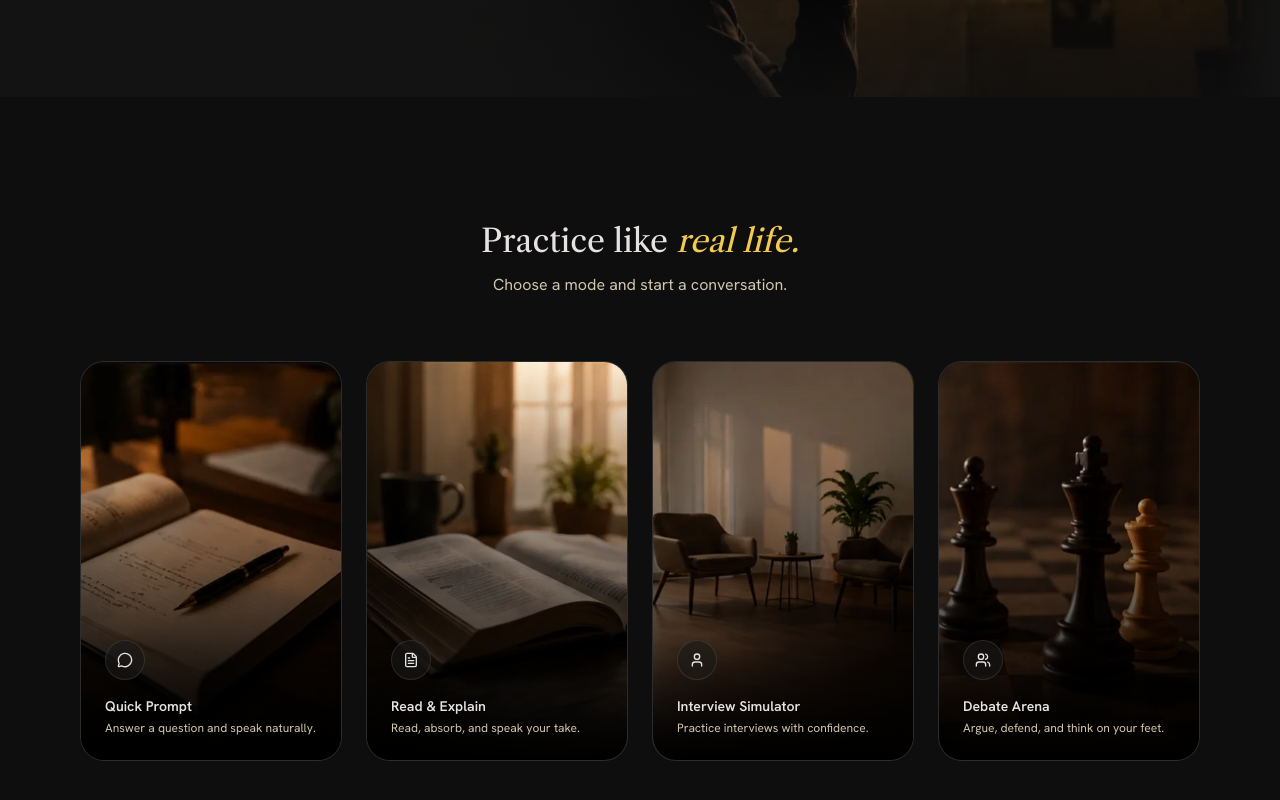
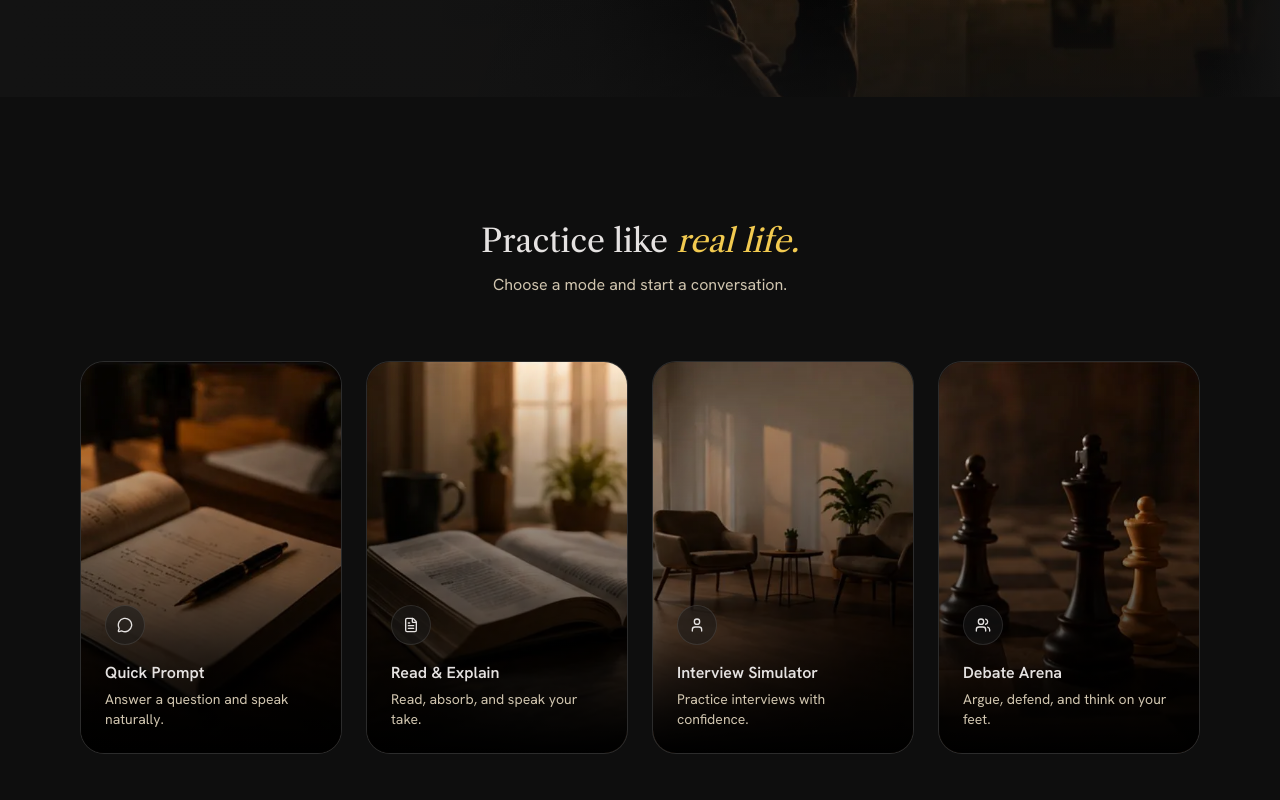
Before and after one commit to SurajAiri/confidence-speak-up, a Next.js app in the folder apps/demo/: page / in a window 1280 px wide. Shown: the part 1272-2072 px from the top of the page. Built offline with nearby package versions, Linux system fonts and the light colour scheme.

Commit message:
practice-responsiveness-fixed

```diff
--- a/apps/demo/src/components/practice-mode-cards.tsx
+++ b/apps/demo/src/components/practice-mode-cards.tsx
@@ -34,7 +34,7 @@ const MODES = [
 
 export function PracticeModeCards() {
   return (
-    <Stagger className="grid grid-cols-2 md:grid-cols-4 gap-4 md:gap-6">
+    <Stagger className="grid grid-cols-1 min-[480px]:grid-cols-2 lg:grid-cols-4 gap-4 md:gap-6">
       {MODES.map((mode) => {
         const Icon = mode.icon;
         return (
@@ -43,7 +43,7 @@ export function PracticeModeCards() {
             variants={fadeUp}
             whileHover={{ y: -10 }}
             transition={{ type: "spring", stiffness: 260, damping: 22 }}
-            className="group relative rounded-xl overflow-hidden glass-panel h-[260px] md:h-[400px] flex flex-col justify-end cursor-pointer"
+            className="group relative rounded-xl overflow-hidden glass-panel aspect-[4/5] sm:aspect-[2/3] lg:aspect-[2/3] flex flex-col justify-end cursor-pointer"
           >
             <div className="absolute inset-0 z-0">
               <div className="absolute inset-0 bg-gradient-to-t from-black via-black/50 to-transparent z-10" />
@@ -57,7 +57,7 @@ export function PracticeModeCards() {
                   alt={mode.title}
                   fill
                   className="object-cover"
-                  sizes="(max-width: 768px) 50vw, 25vw"
+                  sizes="(max-width: 480px) 100vw, (max-width: 1024px) 50vw, 25vw"
                   loading="lazy"
                 />
               </motion.div>
@@ -66,10 +66,10 @@ export function PracticeModeCards() {
               <div className="w-9 h-9 md:w-10 md:h-10 rounded-full glass-panel flex items-center justify-center mb-3 md:mb-4">
                 <Icon size={16} className="text-on-surface" />
               </div>
-              <h3 className="font-sans text-sm font-semibold text-on-surface mb-1">
+              <h3 className="font-sans text-sm md:text-base font-semibold text-on-surface mb-1">
                 {mode.title}
               </h3>
-              <p className="font-sans text-xs text-on-surface-variant line-clamp-2">
+              <p className="font-sans text-xs md:text-sm text-on-surface-variant">
                 {mode.desc}
               </p>
             </div>
--- a/apps/demo/src/components/quote-cards.tsx
+++ b/apps/demo/src/components/quote-cards.tsx
@@ -224,7 +224,7 @@ export function QuoteCards() {
         gap: q.trail.gap * k,
         minRadius: q.trail.minRadius * k,
         maxRadius: q.trail.maxRadius * k,
-        // color: "var(--color-primary)",
+        color: "#b2b1ae",
       })),
     [k],
   );
```
Also changed, not shown: apps/demo/src/components/practice-modes.tsx (+6 -2 lines).
